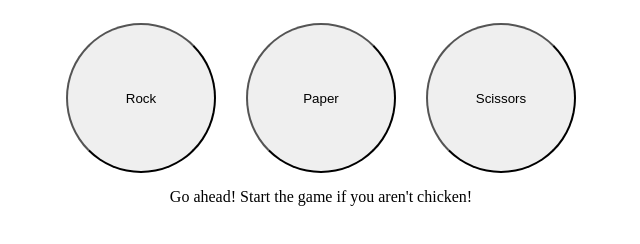
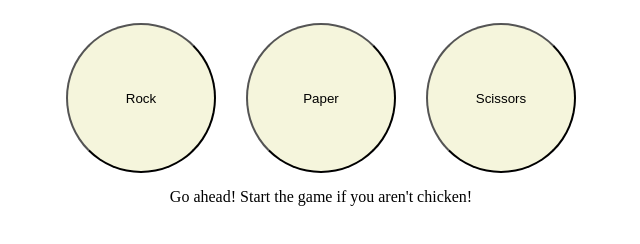
Before and after one commit to xRESCUEBOBx/odin-repository, a plain HTML site: page rock-paper-scissors/index.html in a window 1280 px wide. Shown: the whole page, without its empty margins (319-959 px from the left). Drawn offline with Linux system fonts and the light colour scheme.

```diff
--- a/rock-paper-scissors/index.html
+++ b/rock-paper-scissors/index.html
@@ -5,7 +5,7 @@
     <meta http-equiv="X-UA-Compatible" content="IE=edge" />
     <meta name="viewport" content="width=device-width, initial-scale=1.0" />
     <link rel="stylesheet" href="styles.css" />
-    <title>Document</title>
+    <title>Rock Paper Scissors</title>
   </head>
 
   <body>
--- a/rock-paper-scissors/script.js
+++ b/rock-paper-scissors/script.js
@@ -117,6 +117,7 @@ function playGame(playerSelection, computerSelection) {
 
   return result;
 }
+
 /*
 for (let i = 0; i <= 100; i++) {
   playGame();
--- a/rock-paper-scissors/styles.css
+++ b/rock-paper-scissors/styles.css
@@ -10,6 +10,7 @@ body {
   width: 150px;
   margin: 15px;
   border-radius: 75px;
+  background-color: beige;
 }
 
 .paper-button-js {
@@ -17,6 +18,7 @@ body {
   width: 150px;
   margin: 15px;
   border-radius: 75px;
+  background-color: beige;
 }
 
 .scissors-button-js {
@@ -24,4 +26,5 @@ body {
   width: 150px;
   margin: 15px;
   border-radius: 75px;
+  background-color: beige;
 }
```
